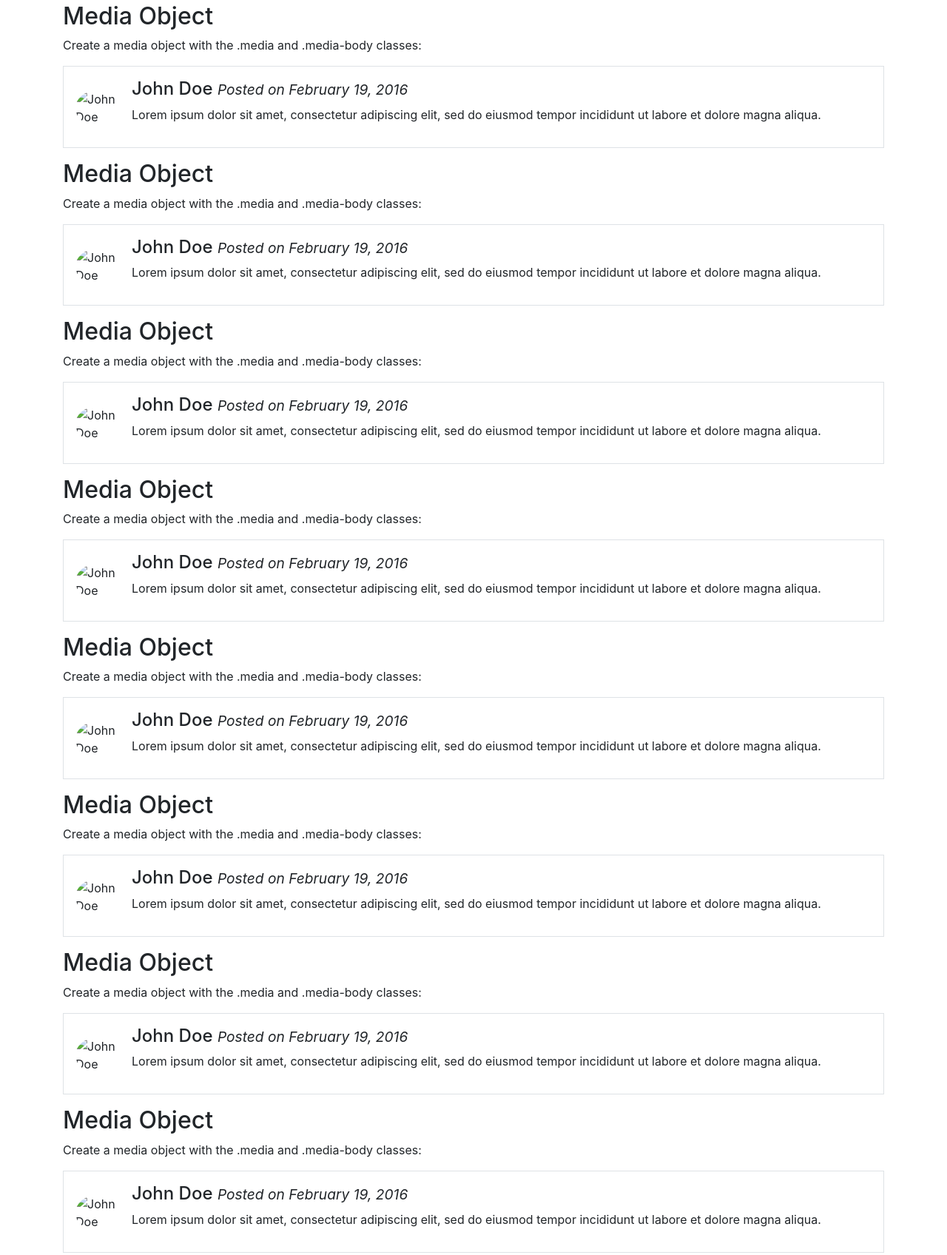
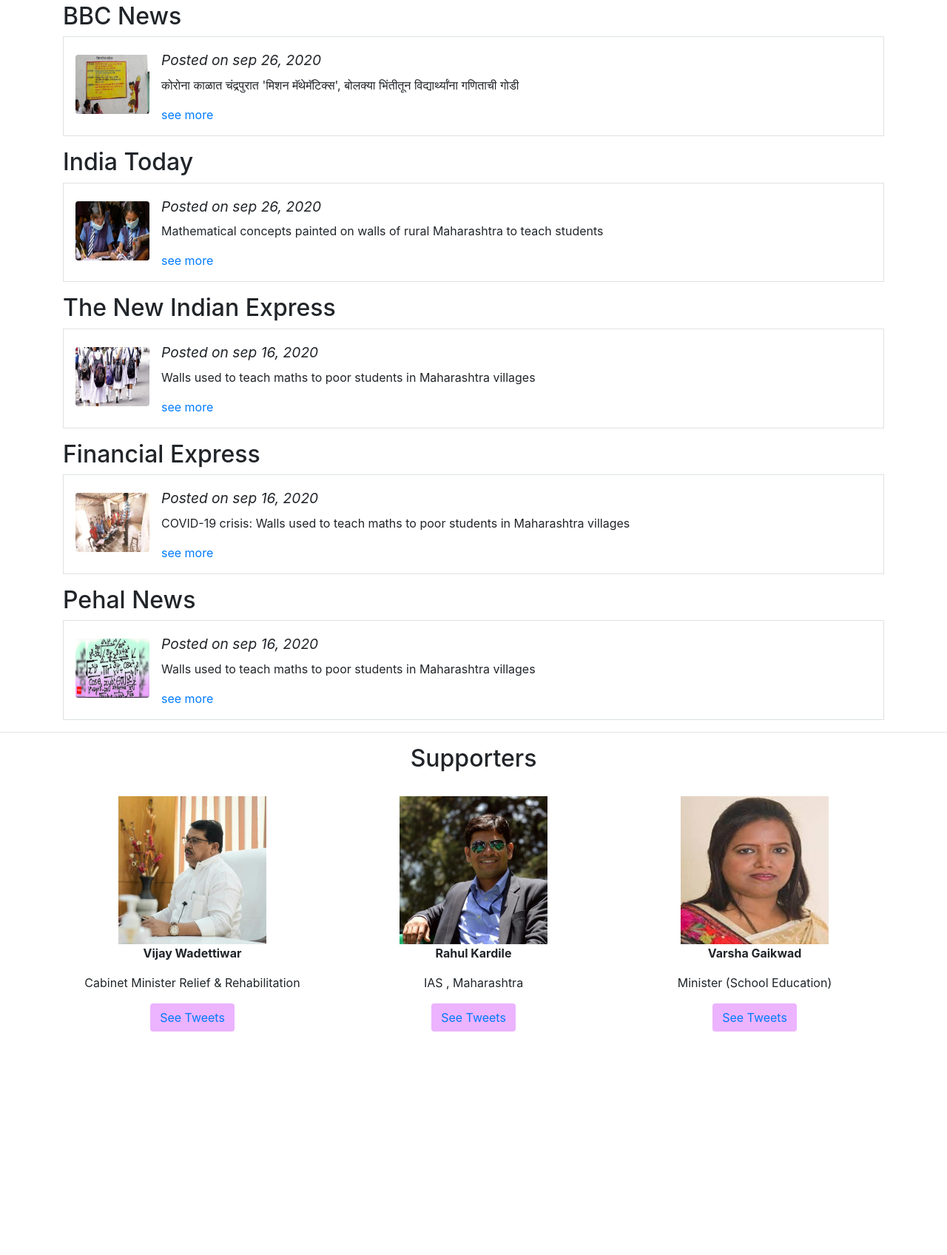
Before and after one commit to shubhampal39/missionmathematics, a plain HTML site: page work.html in a window 1280 px wide. Shown: the part 99-1795 px from the top of the page at 74% size. After the commit the page ends 1493 px from the top, so only its background shows below. Drawn offline with nearby package versions, Linux system fonts and the light colour scheme.

Commit message:
refactor code according to user

```diff
--- a/work.html
+++ b/work.html
@@ -8,8 +8,13 @@
     <!-- Bootstrap CSS -->
     <link rel="stylesheet" href="https://maxcdn.bootstrapcdn.com/bootstrap/4.0.0/css/bootstrap.min.css" integrity="sha384-Gn5384xqQ1aoWXA+058RXPxPg6fy4IWvTNh0E263XmFcJlSAwiGgFAW/dAiS6JXm" crossorigin="anonymous">
     <link rel="stylesheet" href="https://cdnjs.cloudflare.com/ajax/libs/font-awesome/4.7.0/css/font-awesome.min.css">
+    <style type="text/css">
+    	.nav-color{
+        background-color:#ecb3ff;
+      }
+    </style>
 
-    <title>Hello, world!</title>
+    <title>Mission Mathematics</title>
   </head>
   <body>
 
@@ -48,108 +53,99 @@
 
 
 				<div class="container mt-3">
-				  <h2>Media Object</h2>
-				  <p>Create a media object with the .media and .media-body classes:</p>
+				  <h2>BBC News</h2>
+				<!--   <p>Create a media object with the .media and .media-body classes:</p> -->
 				  <div class="media border p-3">
-				    <img src="img_avatar3.png" alt="John Doe" class="mr-3 mt-3 rounded-circle" style="width:60px;">
+				    <img src="img/news/news1.jpg" alt="img1" class="mr-3 mt-2 rounded " style="width:100px; height: 80px">
 				    <div class="media-body">
-				      <h4>John Doe <small><i>Posted on February 19, 2016</i></small></h4>
-				      <p>Lorem ipsum dolor sit amet, consectetur adipiscing elit, sed do eiusmod tempor incididunt ut labore et dolore magna aliqua.</p>
+				      <h4><small><i>Posted on sep 26, 2020</i></small></h4>
+				      <p>कोरोना काळात चंद्रपुरात 'मिशन मॅथेमॅटिक्स', बोलक्या भिंतीतून विद्यार्थ्यांना गणिताची गोडी</p>
+				      <a href="https://www.bbc.com/marathi/india-54255434">see more</a>
 				    </div>
 				  </div>
 				</div>
 
 				<div class="container mt-3">
-				  <h2>Media Object</h2>
-				  <p>Create a media object with the .media and .media-body classes:</p>
+				  <h2>India Today</h2>
+				<!--   <p>Create a media object with the .media and .media-body classes:</p> -->
 				  <div class="media border p-3">
-				    <img src="img_avatar3.png" alt="John Doe" class="mr-3 mt-3 rounded-circle" style="width:60px;">
+				    <img src="img/news/news2.jpeg" alt="img2" class="mr-3 mt-2 rounded " style="width:100px; height: 80px">
 				    <div class="media-body">
-				      <h4>John Doe <small><i>Posted on February 19, 2016</i></small></h4>
-				      <p>Lorem ipsum dolor sit amet, consectetur adipiscing elit, sed do eiusmod tempor incididunt ut labore et dolore magna aliqua.</p>
+				      <h4><small><i>Posted on sep 26, 2020</i></small></h4>
+				      <p>Mathematical concepts painted on walls of rural Maharashtra to teach students</p>
+				      <a href="https://www.indiatoday.in/education-today/news/story/mathematical-concepts-painted-on-walls-of-rural-maharashtra-to-teach-students-1722345-2020-09-16">see more</a>
 				    </div>
 				  </div>
 				</div>
 				<div class="container mt-3">
-				  <h2>Media Object</h2>
-				  <p>Create a media object with the .media and .media-body classes:</p>
+				  <h2>The New Indian Express</h2>
+				<!--   <p>Create a media object with the .media and .media-body classes:</p> -->
 				  <div class="media border p-3">
-				    <img src="img_avatar3.png" alt="John Doe" class="mr-3 mt-3 rounded-circle" style="width:60px;">
+				    <img src="img/news/news3.jpg" alt="John Doe" class="mr-3 mt-2 rounded " style="width:100px; height: 80px">
 				    <div class="media-body">
-				      <h4>John Doe <small><i>Posted on February 19, 2016</i></small></h4>
-				      <p>Lorem ipsum dolor sit amet, consectetur adipiscing elit, sed do eiusmod tempor incididunt ut labore et dolore magna aliqua.</p>
+				      <h4><small><i>Posted on sep 16, 2020</i></small></h4>
+				      <p>Walls used to teach maths to poor students in Maharashtra villages</p>
+				      <a href="https://www.newindianexpress.com/nation/2020/sep/16/walls-used-to-teach-maths-to-poor-students-in-maharashtra-villages-2197574.html">see more</a>
 				    </div>
 				  </div>
 				</div>
-
 				<div class="container mt-3">
-				  <h2>Media Object</h2>
-				  <p>Create a media object with the .media and .media-body classes:</p>
+				  <h2>Financial Express</h2>
+				<!--   <p>Create a media object with the .media and .media-body classes:</p> -->
 				  <div class="media border p-3">
-				    <img src="img_avatar3.png" alt="John Doe" class="mr-3 mt-3 rounded-circle" style="width:60px;">
+				    <img src="img/news/news4.jpg" alt="John Doe" class="mr-3 mt-2 rounded " style="width:100px; height: 80px">
 				    <div class="media-body">
-				      <h4>John Doe <small><i>Posted on February 19, 2016</i></small></h4>
-				      <p>Lorem ipsum dolor sit amet, consectetur adipiscing elit, sed do eiusmod tempor incididunt ut labore et dolore magna aliqua.</p>
+				      <h4><small><i>Posted on sep 16, 2020</i></small></h4>
+				      <p>COVID-19 crisis: Walls used to teach maths to poor students in Maharashtra villages</p>
+				      <a href="https://www.financialexpress.com/education-2/covid-19-crisis-walls-used-to-teach-maths-to-poor-students-in-maharashtra-villages/2084522/lite/">see more</a>
 				    </div>
 				  </div>
 				</div>
-
 				<div class="container mt-3">
-				  <h2>Media Object</h2>
-				  <p>Create a media object with the .media and .media-body classes:</p>
+				  <h2>Pehal News</h2>
+				<!--   <p>Create a media object with the .media and .media-body classes:</p> -->
 				  <div class="media border p-3">
-				    <img src="img_avatar3.png" alt="John Doe" class="mr-3 mt-3 rounded-circle" style="width:60px;">
+				    <img src="img/news/news5.png" alt="John Doe" class="mr-3 mt-2 rounded " style="width:100px; height: 80px">
 				    <div class="media-body">
-				      <h4>John Doe <small><i>Posted on February 19, 2016</i></small></h4>
-				      <p>Lorem ipsum dolor sit amet, consectetur adipiscing elit, sed do eiusmod tempor incididunt ut labore et dolore magna aliqua.</p>
-				    </div>
+				      <h4><small><i>Posted on sep 16, 2020</i></small></h4>
+				      <p>Walls used to teach maths to poor students in Maharashtra villages</p>
+				      <a href="https://www.pehalnews.in/walls-used-to-teach-maths-to-poor-students-in-maharashtra-villages/120025/">see more</a></div>
 				  </div>
 				</div>
 
-				<div class="container mt-3">
-				  <h2>Media Object</h2>
-				  <p>Create a media object with the .media and .media-body classes:</p>
-				  <div class="media border p-3">
-				    <img src="img_avatar3.png" alt="John Doe" class="mr-3 mt-3 rounded-circle" style="width:60px;">
-				    <div class="media-body">
-				      <h4>John Doe <small><i>Posted on February 19, 2016</i></small></h4>
-				      <p>Lorem ipsum dolor sit amet, consectetur adipiscing elit, sed do eiusmod tempor incididunt ut labore et dolore magna aliqua.</p>
+         <hr>
+
+<!-- Container (TOUR Section) -->
+<h2 class="text-center">Supporters</h2>
+<br>
+<div id="tour" class="bg-1">
+  <div class="container">
+    <div class="row text-center">
+      <div class="col-sm-4">
+        <div class="thumbnail">
+          <img src="img/news/img1.jpg" alt="Paris" width="200" height="200">
+          <p><strong> Vijay Wadettiwar</strong></p>
+          <p>Cabinet Minister Relief & Rehabilitation</p>
+          <a class="btn nav-color" href="https://twitter.com/VijayWadettiwar/status/1309865580606844928?s=19" role="button">See Tweets</a>
+
         </div>
       </div>
-				</div>
+      <div class="col-sm-4">
+        <div class="thumbnail">
+          <img src="img/news/img2.jpg" alt="New York" width="200" height="200">
+          <p><strong>Rahul Kardile</strong></p>
+          <p>IAS , Maharashtra</p>
+           <a class="btn nav-color" href="https://twitter.com/rahul_kardile2/status/1309881546543783946?s=19" role="button">See Tweets</a>
 
-				<div class="container mt-3">
-				  <h2>Media Object</h2>
-				  <p>Create a media object with the .media and .media-body classes:</p>
-				  <div class="media border p-3">
-				    <img src="img_avatar3.png" alt="John Doe" class="mr-3 mt-3 rounded-circle" style="width:60px;">
-				    <div class="media-body">
-				      <h4>John Doe <small><i>Posted on February 19, 2016</i></small></h4>
-				      <p>Lorem ipsum dolor sit amet, consectetur adipiscing elit, sed do eiusmod tempor incididunt ut labore et dolore magna aliqua.</p>
         </div>
       </div>
+      <div class="col-sm-4">
+        <div class="thumbnail">
+          <img src="img/news/img3.jpg" alt="San Francisco" width="200" height="200">
+          <p><strong>Varsha Gaikwad</strong></p>
+          <p>Minister (School Education)</p>
+          <a class="btn nav-color" href="https://twitter.com/VarshaEGaikwad/status/1309853723535929344?s=19" role="button">See Tweets</a>
         </div>
-
-				<div class="container mt-3">
-				  <h2>Media Object</h2>
-				  <p>Create a media object with the .media and .media-body classes:</p>
-				  <div class="media border p-3">
-				    <img src="img_avatar3.png" alt="John Doe" class="mr-3 mt-3 rounded-circle" style="width:60px;">
-				    <div class="media-body">
-				      <h4>John Doe <small><i>Posted on February 19, 2016</i></small></h4>
-				      <p>Lorem ipsum dolor sit amet, consectetur adipiscing elit, sed do eiusmod tempor incididunt ut labore et dolore magna aliqua.</p>
-				    </div>
-				  </div>
-				</div>
-
-				<div class="container mt-3">
-				  <h2>Media Object</h2>
-				  <p>Create a media object with the .media and .media-body classes:</p>
-				  <div class="media border p-3">
-				    <img src="img_avatar3.png" alt="John Doe" class="mr-3 mt-3 rounded-circle" style="width:60px;">
-				    <div class="media-body">
-				      <h4>John Doe <small><i>Posted on February 19, 2016</i></small></h4>
-				      <p>Lorem ipsum dolor sit amet, consectetur adipiscing elit, sed do eiusmod tempor incididunt ut labore et dolore magna aliqua.</p>
       </div>
     </div>
   </div>
```
Also changed, not shown: about.html (+3 -74 lines), contact.html (+1 -23 lines), gallary.html (+0 -4 lines), index.html (+24 -10 lines), img/news/img1.jpg (added), img/news/img2.jpg (added), img/news/img3.jpg (added), img/news/news1.jpg (added), img/news/news2.jpeg (added), img/news/news3.jpg (added), img/news/news4.jpg (added), img/news/news5.png (added). Lines whose indentation alone changed are shown as unchanged.
